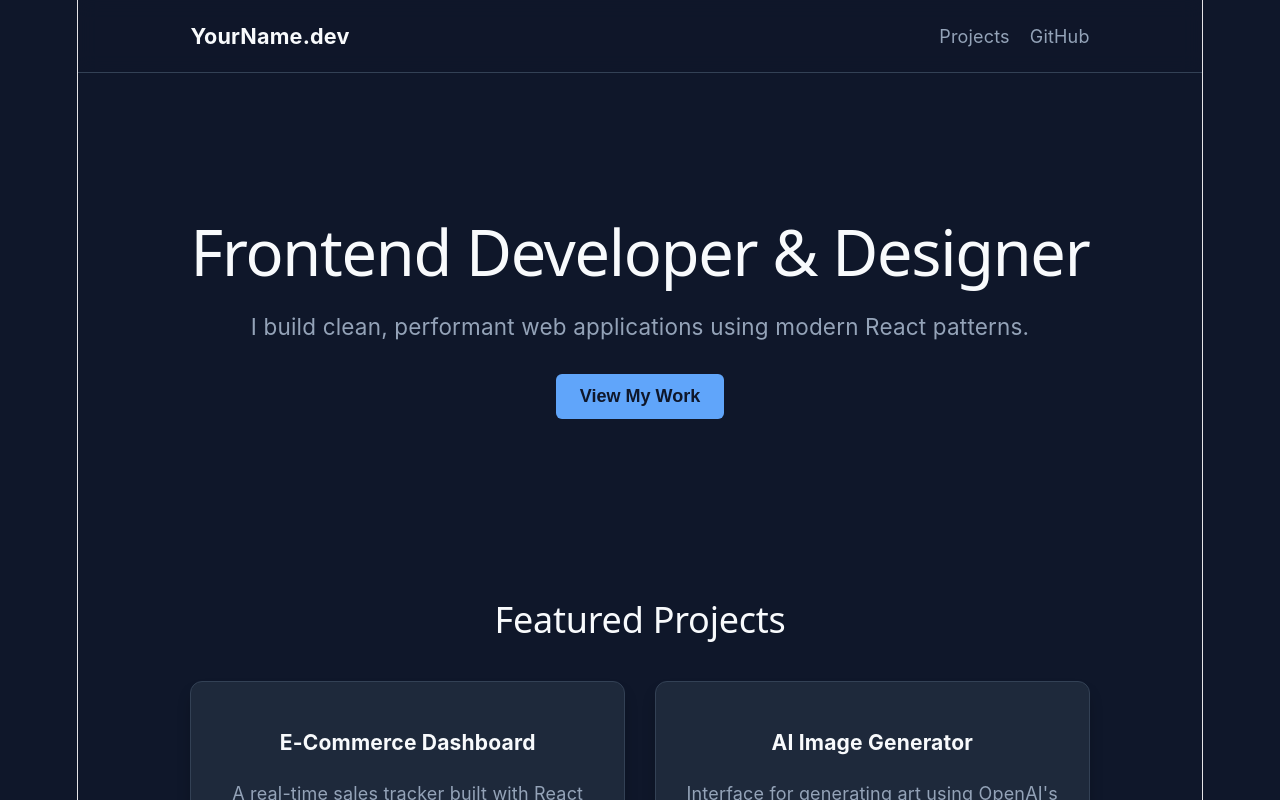
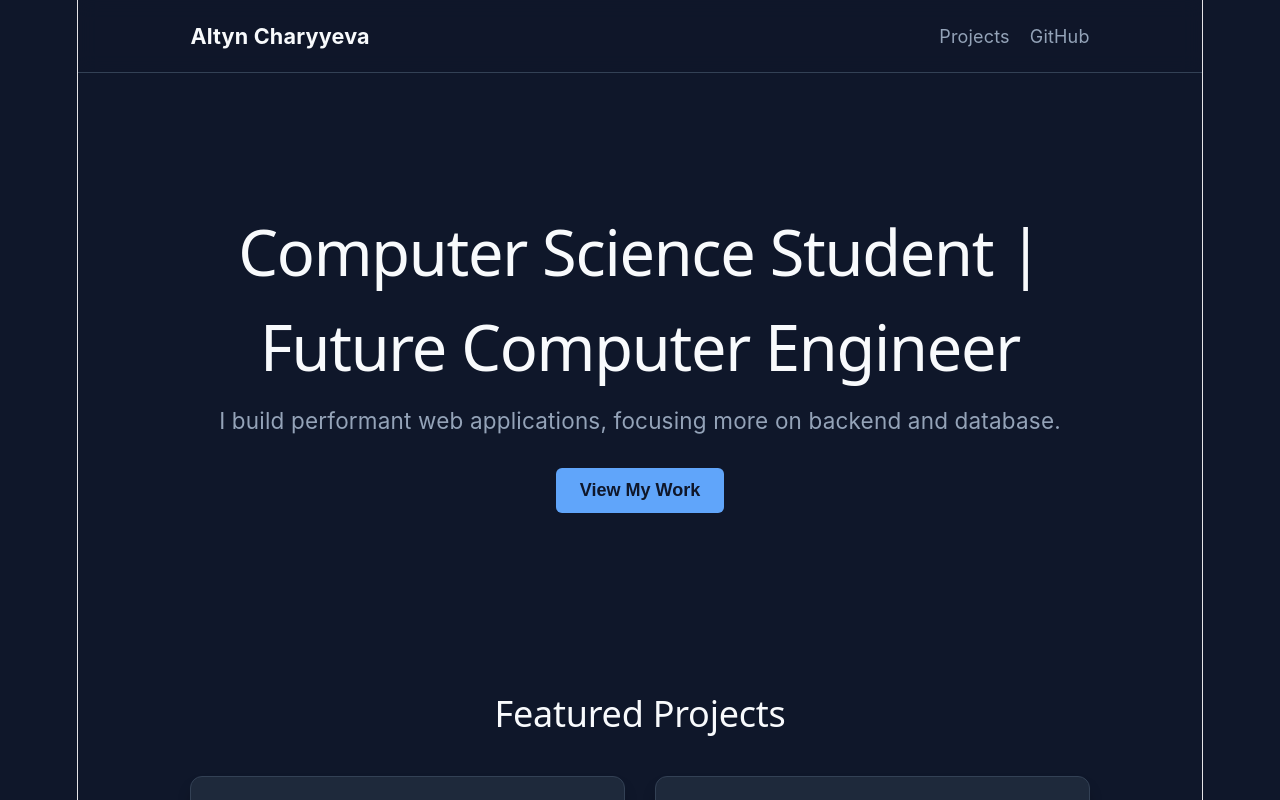
Before and after one commit to AltynCharyyeva/my-portofolio, a React (Vite) app: page / in a window 1280 px wide. Shown: the top 800 px of the page. Built offline with nearby package versions, Linux system fonts and the light colour scheme.

Commit message:
made some corrections to see if it works properly on deployment

```diff
--- a/src/App.jsx
+++ b/src/App.jsx
@@ -29,18 +29,20 @@ function App() {
   return (
     <div className="container">
       <nav className="nav">
-        <div className="logo">YourName.dev</div>
+        <div className="logo">Altyn Charyyeva</div>
         <div className="nav-links">
           <a href="#projects">Projects</a>
-          <a href="https://github.com/username">GitHub</a>
+          <a href="https://github.com/AltynCharyyeva">GitHub</a>
         </div>
       </nav>
 
       <header className="hero">
-        <h1 className="title">Frontend Developer & Designer</h1>
+        <h1 className="title">
+          Computer Science Student | Future Computer Engineer
+        </h1>
         <p className="subtitle">
-          I build clean, performant web applications using modern React
-          patterns.
+          I build performant web applications, focusing more on backend and
+          database.
         </p>
         <button
           className="btn-primary"
```
